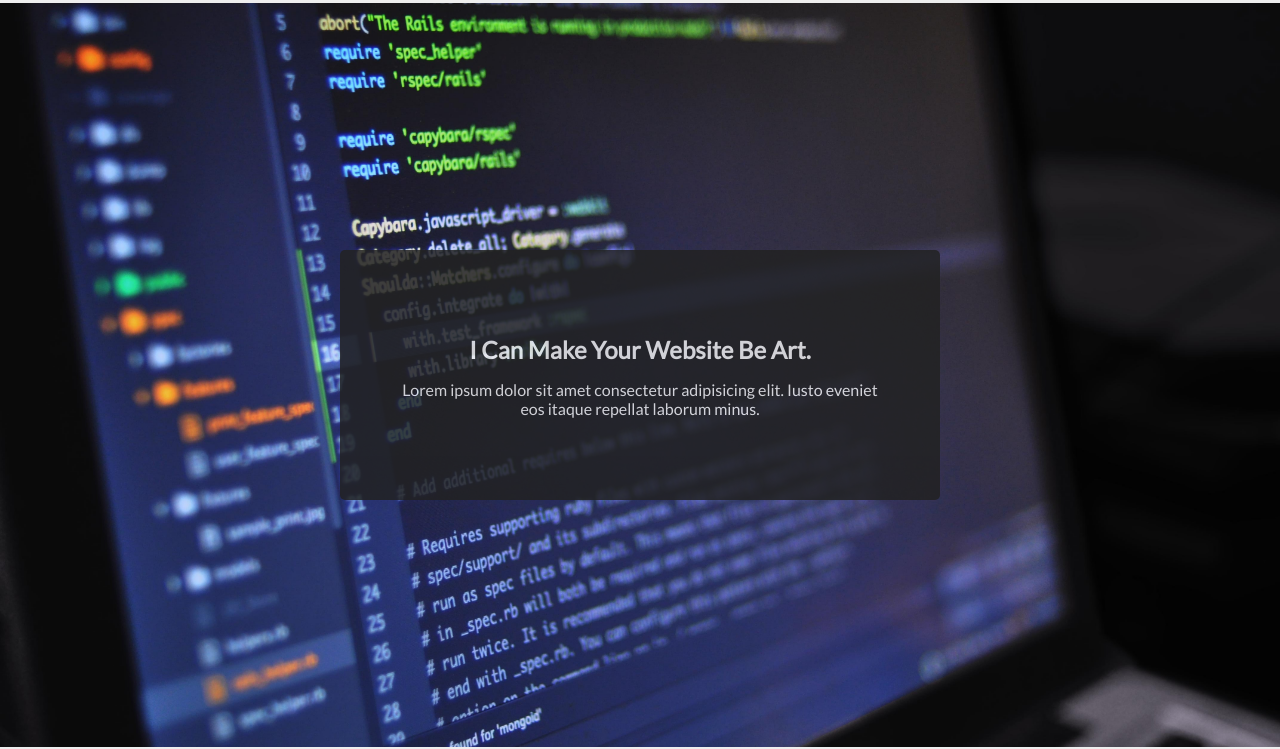
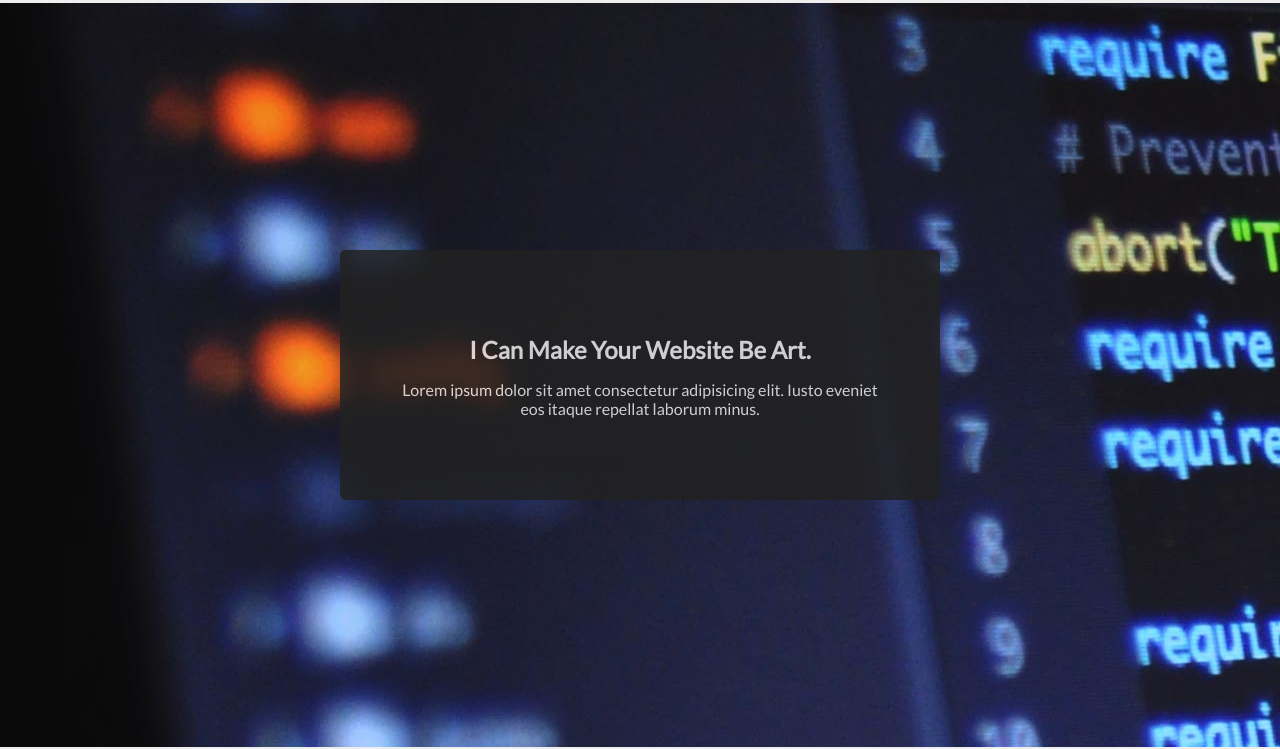
Before and after one commit to MartinfKristensen/portfolio, a plain HTML site: page index.html in a window 1280 px wide. Shown: the part 53-802 px from the top of the page. Drawn offline with Linux system fonts and the light colour scheme.

Commit message:
Update style.css

```diff
--- a/style.css
+++ b/style.css
@@ -82,7 +82,7 @@ body {
 
 /* Hero IMG */
 .hero {
-	background: url("pexels-luis-gomes-546819.jpg")no-repeat center center/cover;
+	background: url("pexels-luis-gomes-546819.jpg");
 	height: 93vh;
 	display: flex;
 	justify-content: center;
```
